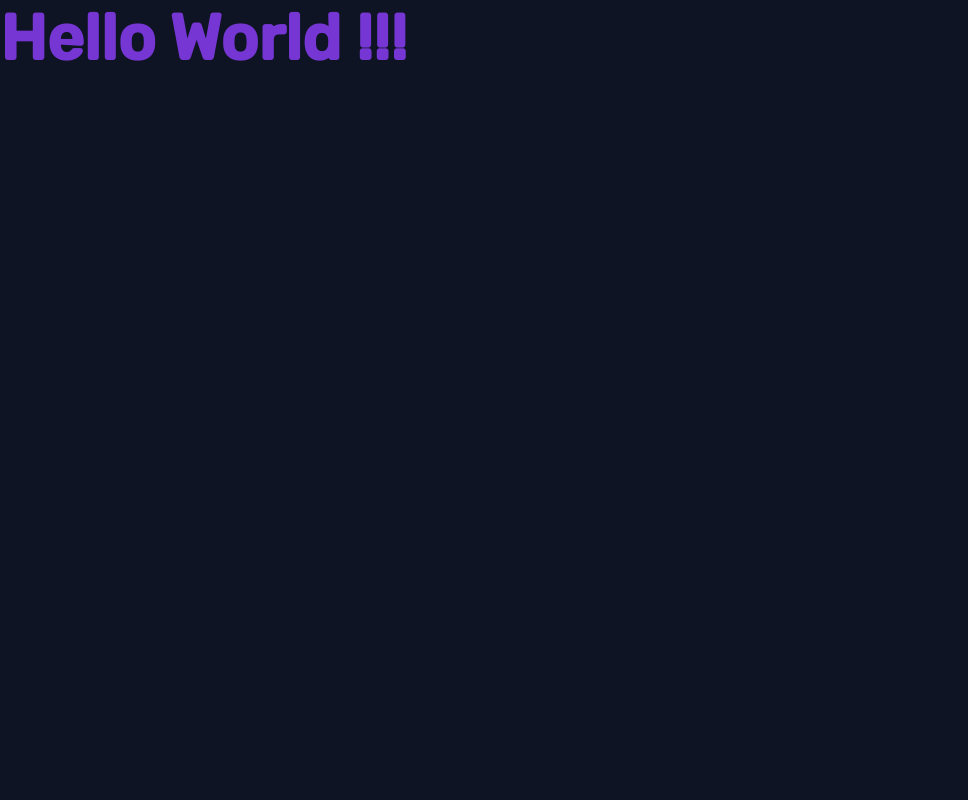
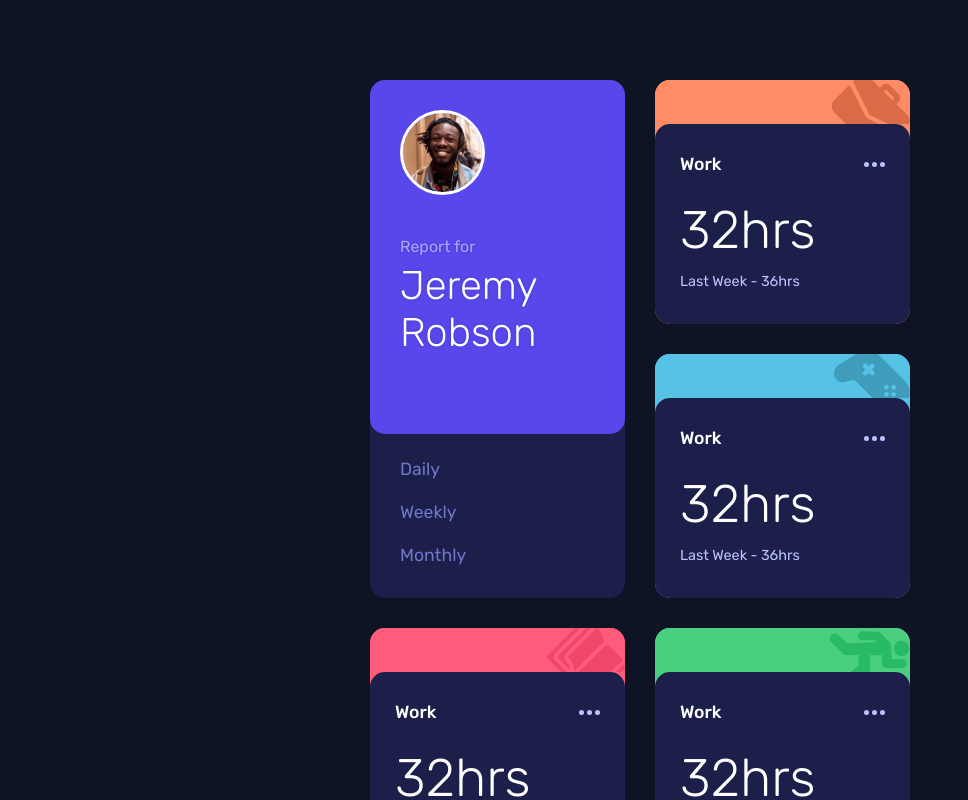
Before and after one commit to mikolajszymczuk1/time-tracking-dashboard-main, a Vue app: page / in a window 1280 px wide. Shown: the top 800 px of the page, without its empty margins (0-968 px from the left). Built offline with nearby package versions, Linux system fonts and the light colour scheme.

Commit message:
Redner time tracking dashboard component

```diff
--- a/src/App.vue
+++ b/src/App.vue
@@ -1,16 +1,16 @@
 <template>
-    <h1>Hello World !!!</h1>
+    <main>
+        <TimeTrackingDashboard />
+    </main>
 </template>
 
 <script>
+import TimeTrackingDashboard from "@/components/TimeTrackingDashboard.vue";
+
 export default {
-    name: "App"
+    name: "App",
+    components: {
+        TimeTrackingDashboard
+    }
 }
 </script>
-
-<style lang="scss" scoped>
-h1 {
-    font-size: 4em;
-    color: colors.$Violet;
-}
-</style>
```
